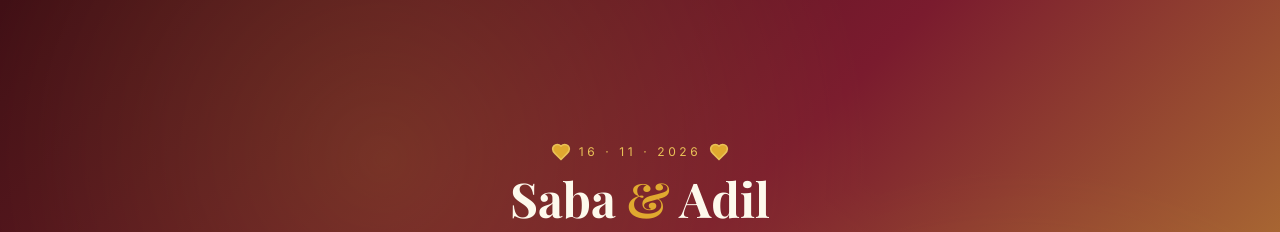
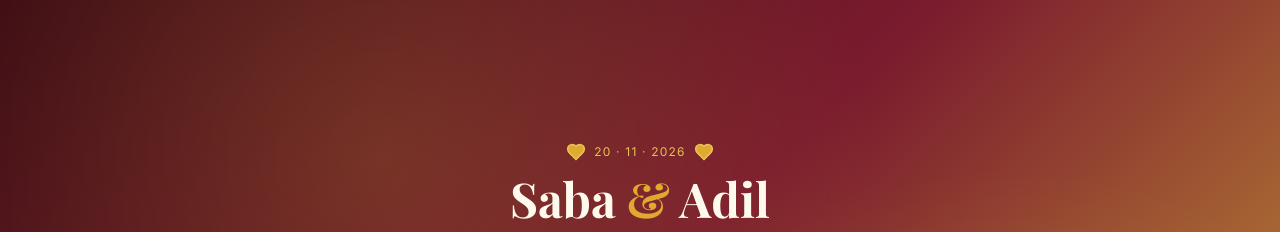
Before and after one commit to SabaAdil2026/Wedding, a Next.js app in the folder wedding-planner-2/: page /login in a window 1280 px wide. Shown: the top 232 px of the page. Built offline with nearby package versions, Linux system fonts and the light colour scheme; no server answers.

Commit message:
Update page.tsx

```diff
--- a/wedding-planner-2/app/(auth)/login/page.tsx
+++ b/wedding-planner-2/app/(auth)/login/page.tsx
@@ -55,7 +55,7 @@ export default function LoginPage() {
         <div className="mb-8 text-center">
           <div className="mb-3 flex items-center justify-center gap-2 text-gold-300">
             <Heart className="h-5 w-5 fill-gold-400" />
-            <span className="text-xs uppercase tracking-[0.3em]">16 · 11 · 2026</span>
+            <span className="text-xs uppercase tracking-widest">20 · 11 · 2026</span>
             <Heart className="h-5 w-5 fill-gold-400" />
           </div>
           <h1 className="font-display text-4xl font-bold text-gold-50 sm:text-5xl">
```
